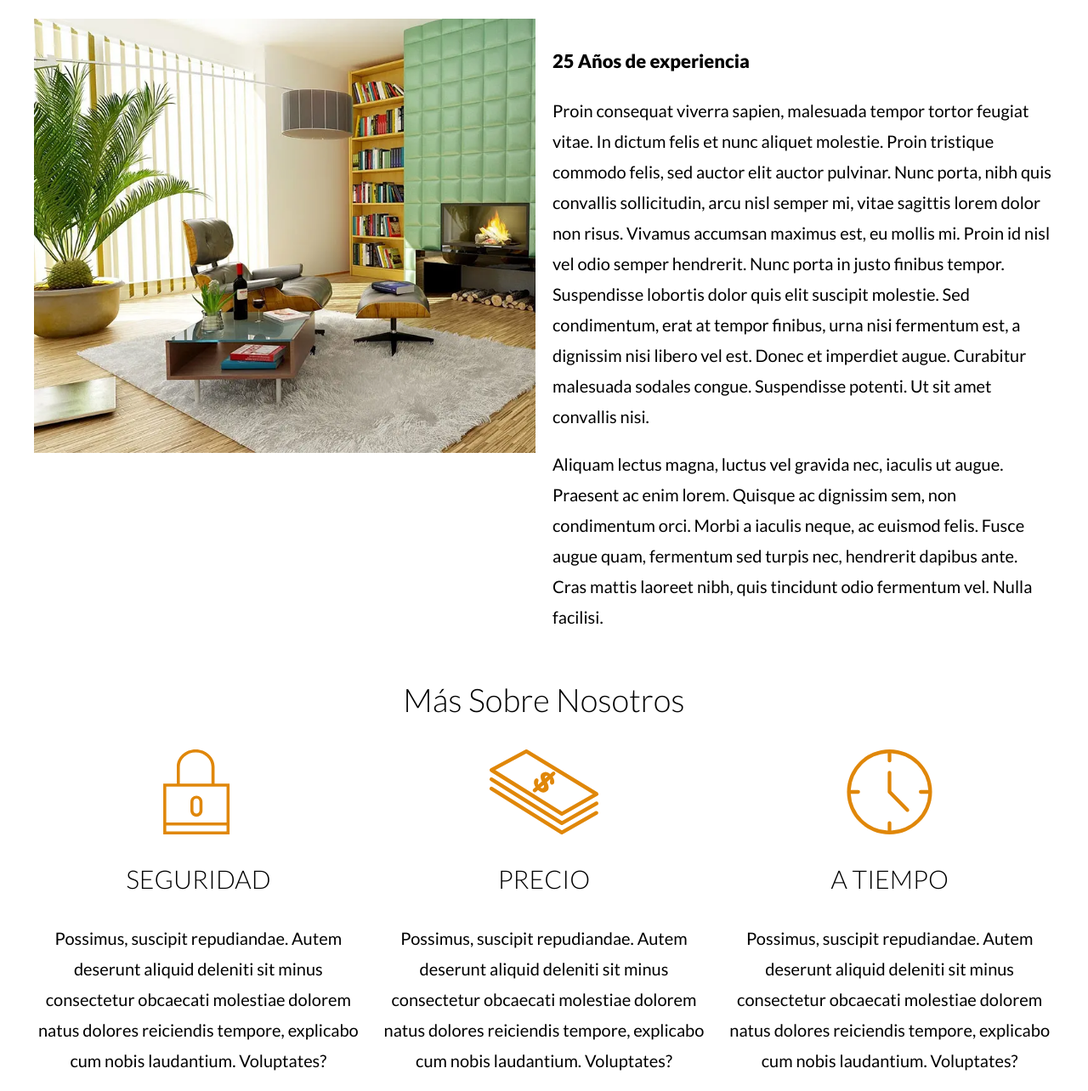
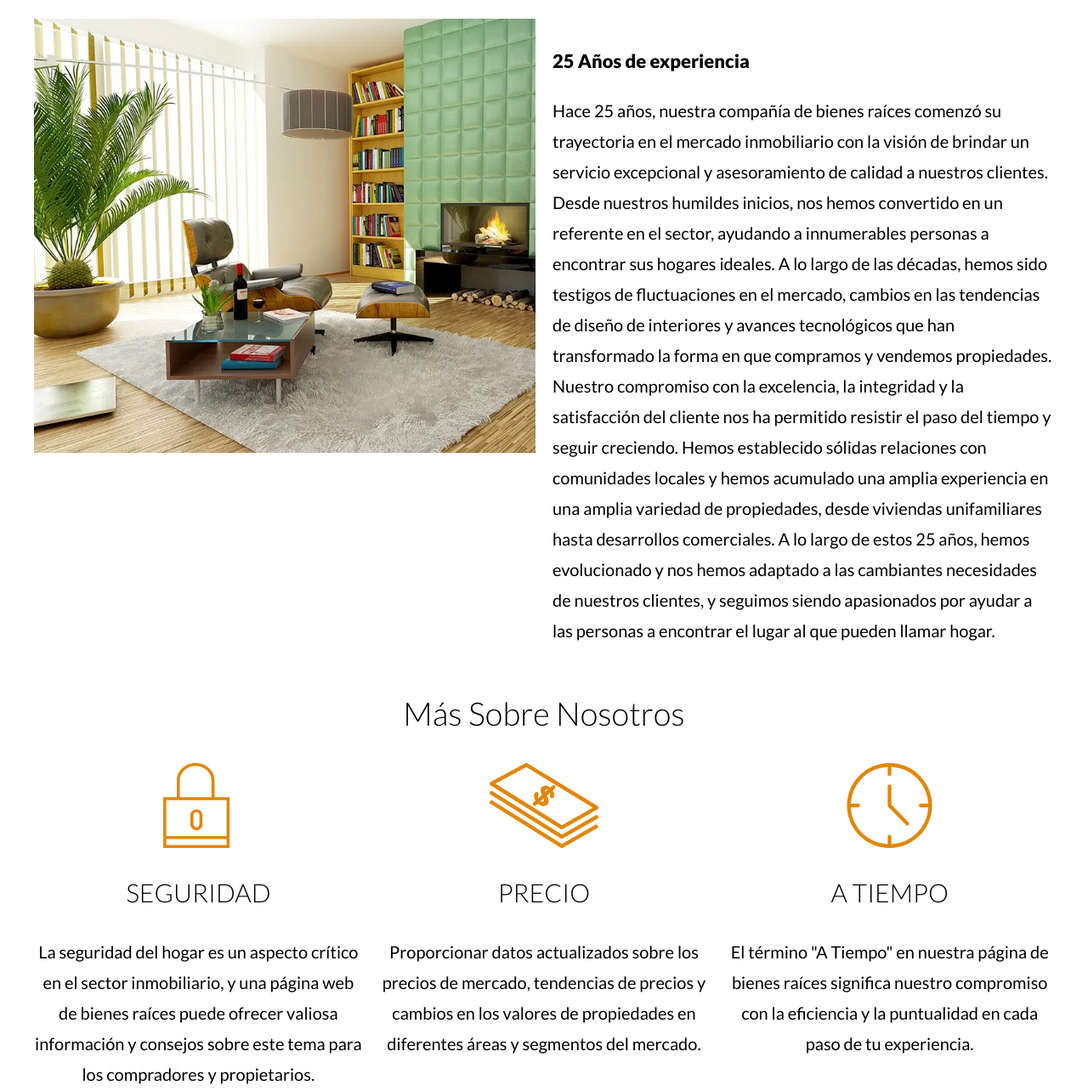
Before and after one commit to prado24/BienesRaices, a website: page nosotros.html in a window 1280 px wide. Shown: the part 216-1500 px from the top of the page at 85% size. Drawn offline with Linux system fonts and the light colour scheme.

Commit message:
Se realizaron cambios en el archivo nosotros

```diff
--- a/nosotros.html
+++ b/nosotros.html
@@ -50,9 +50,9 @@
                     25 Años de experiencia
                 </blockquote>
 
-                <p>Proin consequat viverra sapien, malesuada tempor tortor feugiat vitae. In dictum felis et nunc aliquet molestie. Proin tristique commodo felis, sed auctor elit auctor pulvinar. Nunc porta, nibh quis convallis sollicitudin, arcu nisl semper mi, vitae sagittis lorem dolor non risus. Vivamus accumsan maximus est, eu mollis mi. Proin id nisl vel odio semper hendrerit. Nunc porta in justo finibus tempor. Suspendisse lobortis dolor quis elit suscipit molestie. Sed condimentum, erat at tempor finibus, urna nisi fermentum est, a dignissim nisi libero vel est. Donec et imperdiet augue. Curabitur malesuada sodales congue. Suspendisse potenti. Ut sit amet convallis nisi.</p>
+                <p>Hace 25 años, nuestra compañía de bienes raíces comenzó su trayectoria en el mercado inmobiliario con la visión de brindar un servicio excepcional y asesoramiento de calidad a nuestros clientes. Desde nuestros humildes inicios, nos hemos convertido en un referente en el sector, ayudando a innumerables personas a encontrar sus hogares ideales. A lo largo de las décadas, hemos sido testigos de fluctuaciones en el mercado, cambios en las tendencias de diseño de interiores y avances tecnológicos que han transformado la forma en que compramos y vendemos propiedades.
 
-                <p>Aliquam lectus magna, luctus vel gravida nec, iaculis ut augue. Praesent ac enim lorem. Quisque ac dignissim sem, non condimentum orci. Morbi a iaculis neque, ac euismod felis. Fusce augue quam, fermentum sed turpis nec, hendrerit dapibus ante. Cras mattis laoreet nibh, quis tincidunt odio fermentum vel. Nulla facilisi.</p>
+                    Nuestro compromiso con la excelencia, la integridad y la satisfacción del cliente nos ha permitido resistir el paso del tiempo y seguir creciendo. Hemos establecido sólidas relaciones con comunidades locales y hemos acumulado una amplia experiencia en una amplia variedad de propiedades, desde viviendas unifamiliares hasta desarrollos comerciales. A lo largo de estos 25 años, hemos evolucionado y nos hemos adaptado a las cambiantes necesidades de nuestros clientes, y seguimos siendo apasionados por ayudar a las personas a encontrar el lugar al que pueden llamar hogar.</p>
             </div>
         </div>
     </main>
@@ -64,17 +64,17 @@
             <div class="icono">
                 <img src="build/img/icono1.svg" alt="Icono seguridad" loading="lazy">
                 <h3>Seguridad</h3>
-                <p>Possimus, suscipit repudiandae. Autem deserunt aliquid deleniti sit minus consectetur obcaecati molestiae dolorem natus dolores reiciendis tempore, explicabo cum nobis laudantium. Voluptates?</p>
+                <p>La seguridad del hogar es un aspecto crítico en el sector inmobiliario, y una página web de bienes raíces puede ofrecer valiosa información y consejos sobre este tema para los compradores y propietarios.</p>
             </div>
             <div class="icono">
                 <img src="build/img/icono2.svg" alt="Icono Precio" loading="lazy">
                 <h3>Precio</h3>
-                <p>Possimus, suscipit repudiandae. Autem deserunt aliquid deleniti sit minus consectetur obcaecati molestiae dolorem natus dolores reiciendis tempore, explicabo cum nobis laudantium. Voluptates?</p>
+                <p>Proporcionar datos actualizados sobre los precios de mercado, tendencias de precios y cambios en los valores de propiedades en diferentes áreas y segmentos del mercado.</p>
             </div>
             <div class="icono">
                 <img src="build/img/icono3.svg" alt="Icono Tiempo" loading="lazy">
                 <h3>A Tiempo</h3>
-                <p>Possimus, suscipit repudiandae. Autem deserunt aliquid deleniti sit minus consectetur obcaecati molestiae dolorem natus dolores reiciendis tempore, explicabo cum nobis laudantium. Voluptates?</p>
+                <p>El término "A Tiempo" en nuestra página de bienes raíces significa nuestro compromiso con la eficiencia y la puntualidad en cada paso de tu experiencia.</p>
             </div>
         </div>
     </section>
```
